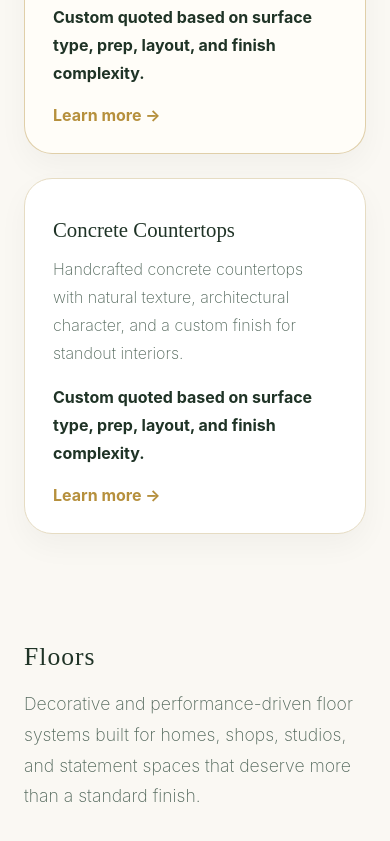
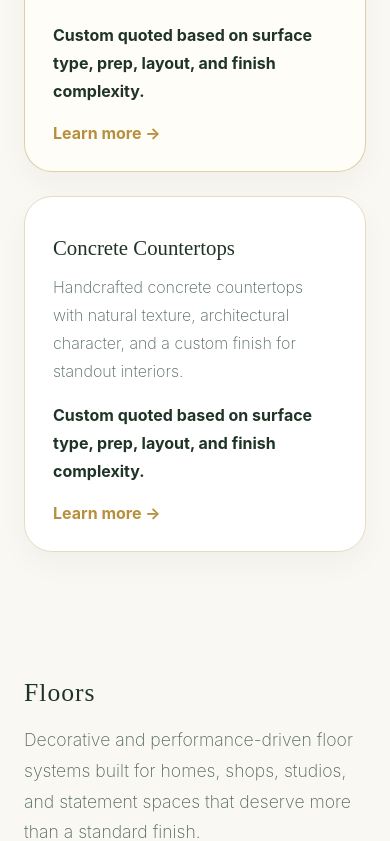
Before and after one commit to Kray93/Inland-Pacific-Coatings, a Next.js app: page /services in a window 390 px wide. Shown: the part 1156-1997 px from the top of the page. Built offline with nearby package versions, Linux system fonts and the light colour scheme; a web font is replaced by a local one.

Commit message:
add margin

```diff
--- a/app/globals.css
+++ b/app/globals.css
@@ -584,7 +584,7 @@ textarea {
 }
 
 .services-group-title {
-  margin-top: 14px;
+  margin-top: 32px;
   max-width: 880px;
 }
 
```
